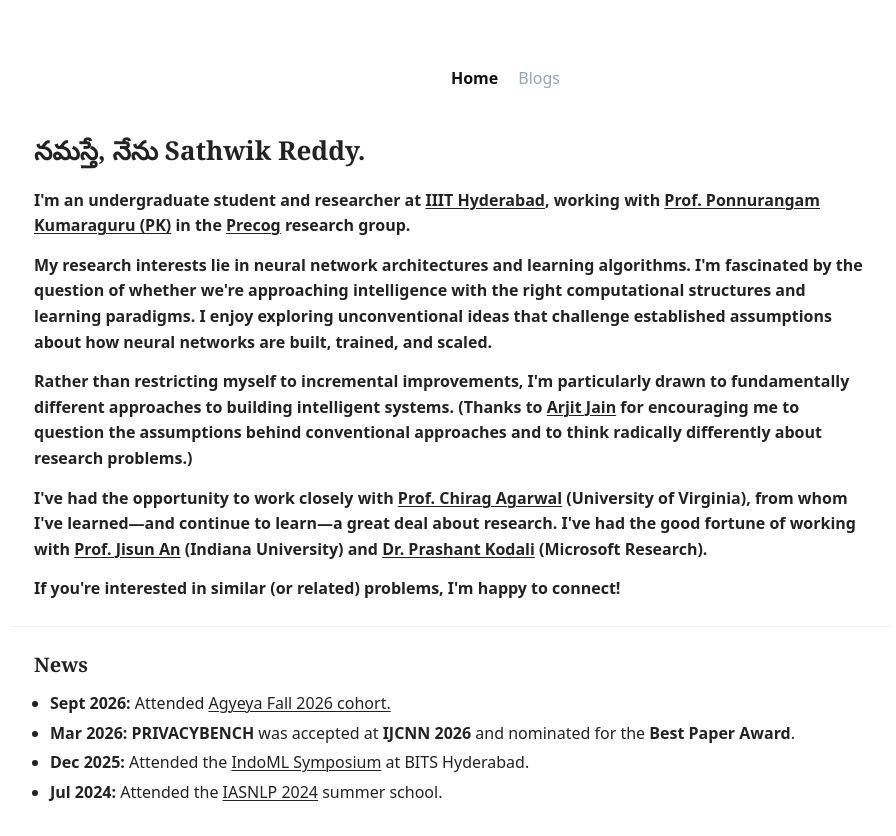
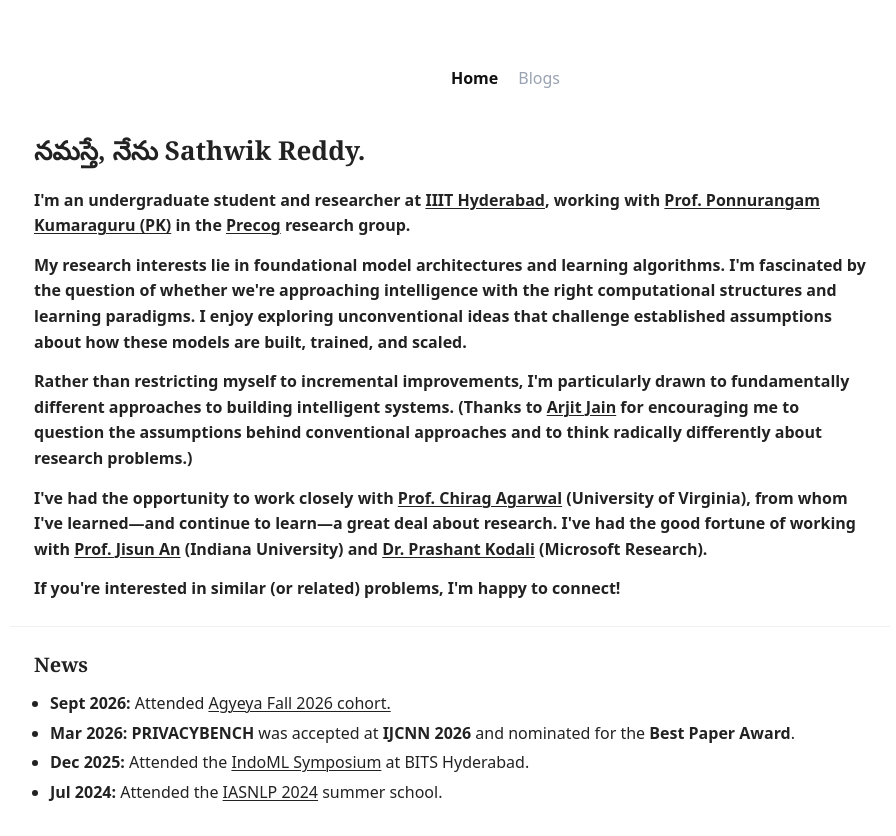
Before and after one commit to vishnusathwikreddy/vishnusathwikreddy.github.io, a plain HTML site: page index.html in a window 1280 px wide. Shown: the top 836 px of the page, without its empty margins (320-1216 px from the left). Drawn offline with Linux system fonts and the light colour scheme.

Commit message:
Update research interests description in index.html

```diff
--- a/index.html
+++ b/index.html
@@ -25,7 +25,7 @@
       <a href="https://precog.iiit.ac.in/" target="_blank" rel="noopener noreferrer">Precog</a> research group.
     </p>
     <p class="intro">
-      My research interests lie in neural network architectures and learning algorithms. I'm fascinated by the question of whether we're approaching intelligence with the right computational structures and learning paradigms. I enjoy exploring unconventional ideas that challenge established assumptions about how neural networks are built, trained, and scaled.
+      My research interests lie in foundational model architectures and learning algorithms. I'm fascinated by the question of whether we're approaching intelligence with the right computational structures and learning paradigms. I enjoy exploring unconventional ideas that challenge established assumptions about how these models are built, trained, and scaled.
     </p>
     <p class="intro">
       Rather than restricting myself to incremental improvements, I'm particularly drawn to fundamentally different approaches to building intelligent systems. (Thanks to <a href="https://scholar.google.com/citations?user=GsqDsgQAAAAJ&amp;hl=en" target="_blank" rel="noopener noreferrer">Arjit Jain</a> for encouraging me to question the assumptions behind conventional approaches and to think radically differently about research problems.)
```
